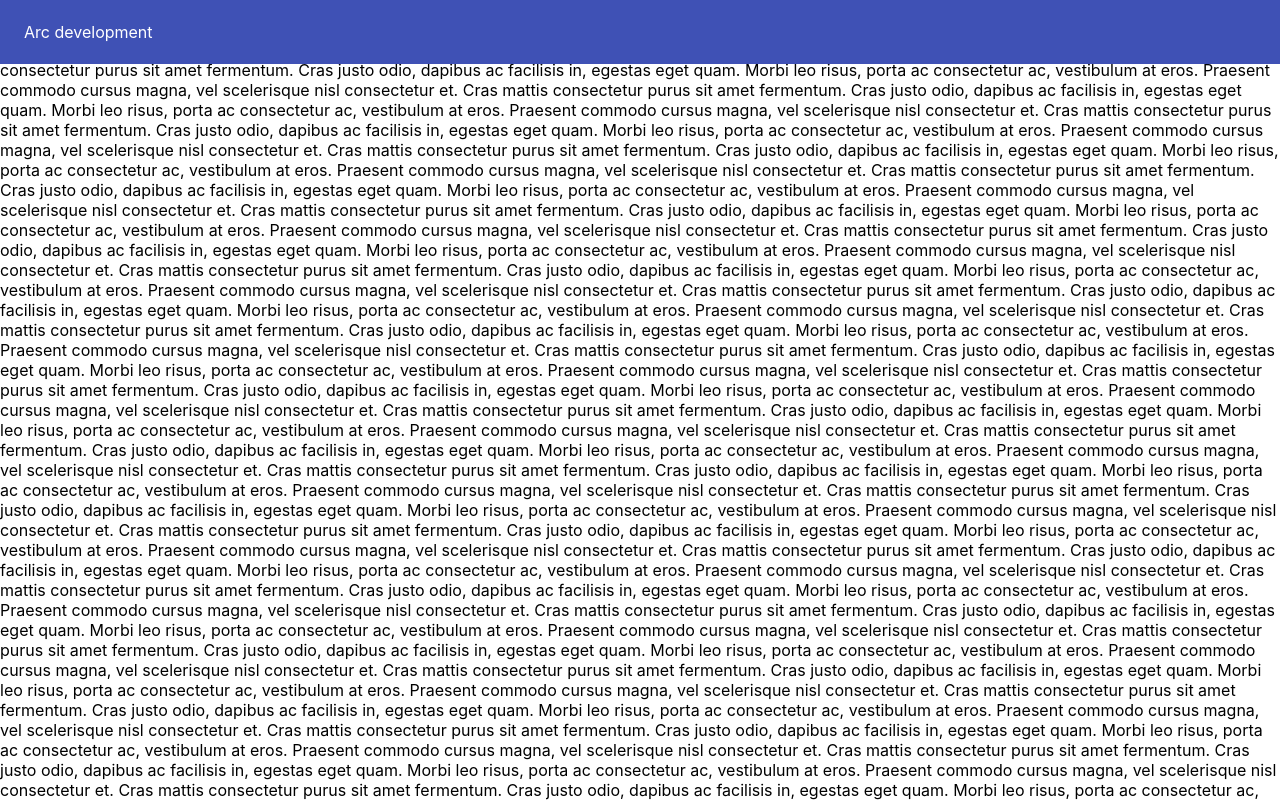
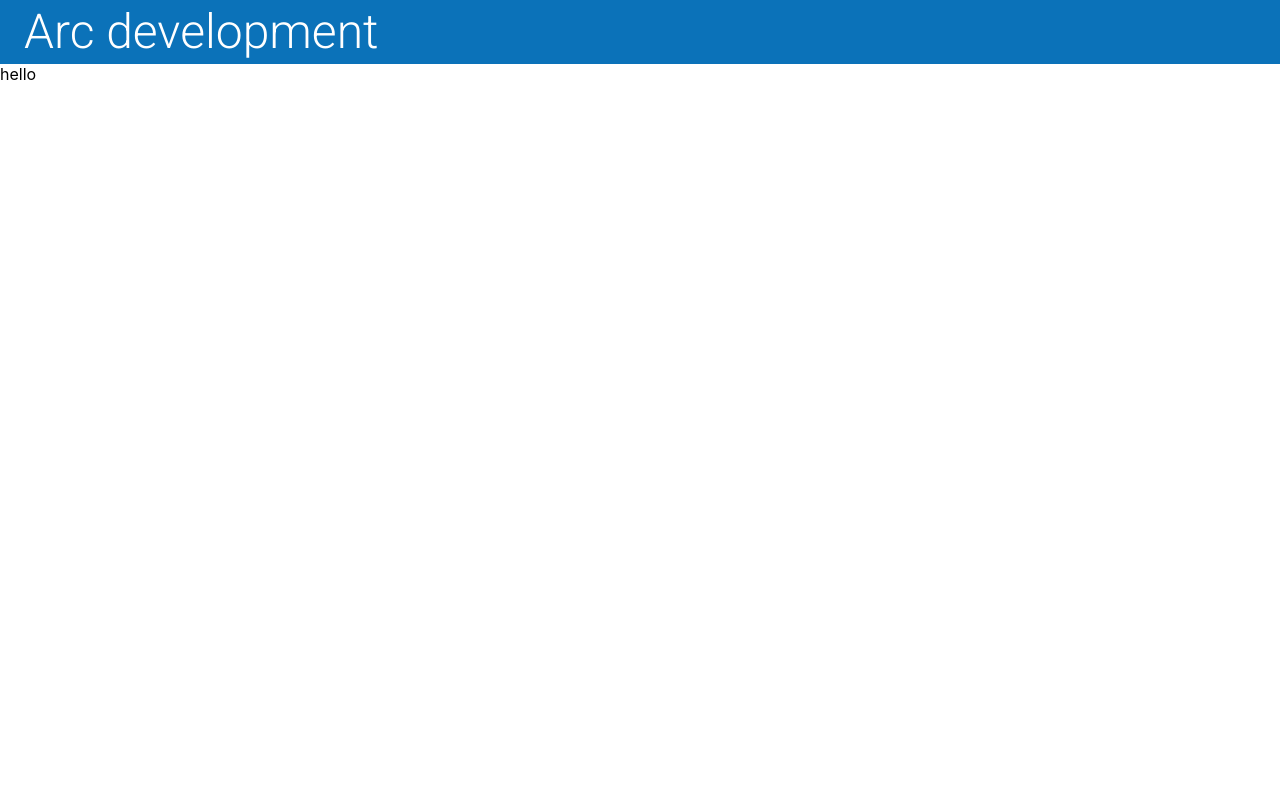
Before and after one commit to Aubrey-Zulu/arc-development, a React (Create React App) app: page / in a window 1280 px wide. Shown: the top 800 px of the page. Built offline with nearby package versions, Linux system fonts and the light colour scheme.

Commit message:
add theme, customise the paletter

```diff
--- a/package.json
+++ b/package.json
@@ -4,6 +4,7 @@
   "private": true,
   "dependencies": {
     "@material-ui/core": "^4.11.3",
+    "@material-ui/styles": "^4.11.3",
     "@testing-library/jest-dom": "^5.11.4",
     "@testing-library/react": "^11.1.0",
     "@testing-library/user-event": "^12.1.10",
--- a/src/components/App.js
+++ b/src/components/App.js
@@ -1,18 +1,15 @@
+import { ThemeProvider } from '@material-ui/styles';
 import Header from './ui/Header';
+import theme from './ui/Theme';
 
 function App() {
   return (
-    <div>
-      <Header />
-      {[...new Array(120)]
-        .map(
-          () => `Cras mattis consectetur purus sit amet fermentum.
-Cras justo odio, dapibus ac facilisis in, egestas eget quam.
-Morbi leo risus, porta ac consectetur ac, vestibulum at eros.
-Praesent commodo cursus magna, vel scelerisque nisl consectetur et.`
-        )
-        .join('\n')}
-    </div>
+    <ThemeProvider theme={theme}>
+      <div>
+        <Header />
+        hello
+      </div>
+    </ThemeProvider>
   );
 }
 
--- a/src/components/ui/Header.js
+++ b/src/components/ui/Header.js
@@ -1,5 +1,11 @@
 import React from 'react';
-import { AppBar, Toolbar, useScrollTrigger } from '@material-ui/core';
+import {
+  AppBar,
+  Toolbar,
+  Typography,
+  useScrollTrigger,
+} from '@material-ui/core';
+import { makeStyles } from '@material-ui/core/styles';
 
 const ElevationScroll = (props) => {
   const { children, window } = props;
@@ -15,13 +21,25 @@ const ElevationScroll = (props) => {
   });
 };
 
+const useStyles = makeStyles((theme) => ({
+  toolBarMargin: {
+    ...theme.mixins.toolbar,
+  },
+}));
+
 const Header = () => {
+  const classes = useStyles();
   return (
-    <ElevationScroll>
-      <AppBar>
-        <Toolbar>Arc development</Toolbar>
-      </AppBar>
-    </ElevationScroll>
+    <>
+      <ElevationScroll>
+        <AppBar>
+          <Toolbar>
+            <Typography variant="h3">Arc development</Typography>{' '}
+          </Toolbar>
+        </AppBar>
+      </ElevationScroll>
+      <div className={classes.toolBarMargin} />
+    </>
   );
 };
 
--- /dev/null
+++ b/src/components/ui/Theme.js
@@ -0,0 +1,26 @@
+import { createMuiTheme } from '@material-ui/core/styles';
+
+const arcBlue = '#0B72B9';
+const arcOrange = '#FFBA60';
+
+const theme = createMuiTheme({
+  palette: {
+    common: {
+      blue: `${arcBlue}`,
+      orange: `${arcOrange}`,
+    },
+    primary: {
+      main: arcBlue,
+    },
+    secondary: {
+      main: arcOrange,
+    },
+  },
+  typography: {
+    h3: {
+      fontWeight: 300,
+    },
+  },
+});
+
+export default theme;
```
